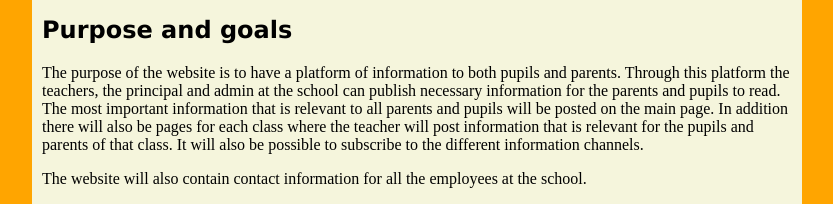
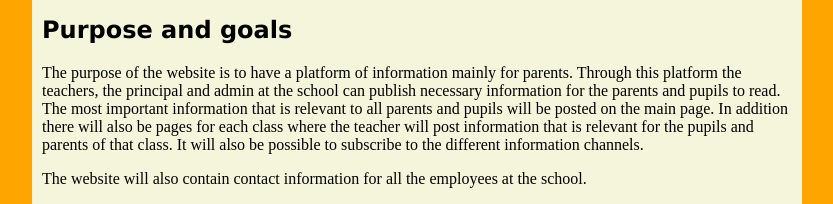
Before and after one commit to annabakkebo/IT2805-gruppe_47, a plain HTML site: page documents/P1_requirements_47.html in a window 1280 px wide. Shown: the part 363-567 px from the top of the page, without its empty margins (223-1056 px from the left). Drawn offline with Linux system fonts and the light colour scheme.

Commit message:
for parents

```diff
--- a/documents/P1_requirements_47.html
+++ b/documents/P1_requirements_47.html
@@ -24,7 +24,7 @@
 <section>
     <h2>Purpose and goals</h2>
     <p>
-        The purpose of the website is to have a platform of information to both pupils and parents. Through this platform
+        The purpose of the website is to have a platform of information mainly for parents. Through this platform
         the teachers, the principal and admin at the school can publish necessary information for the parents and pupils
         to read. The most important information that is relevant to all parents and pupils will be posted on the main
         page. In addition there will also be pages for each class where the teacher will post information that is
```
